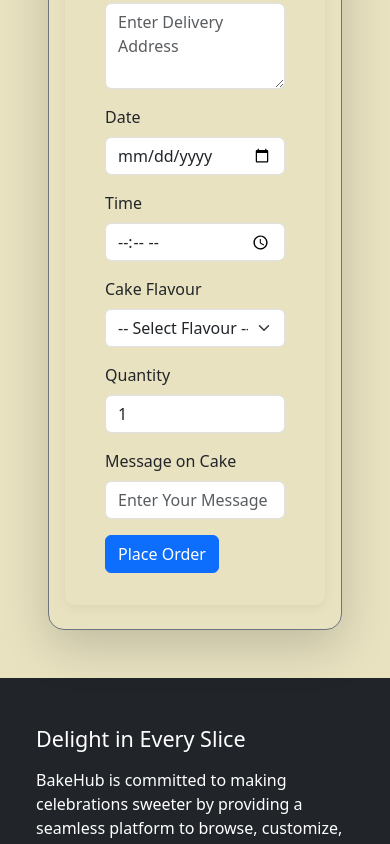
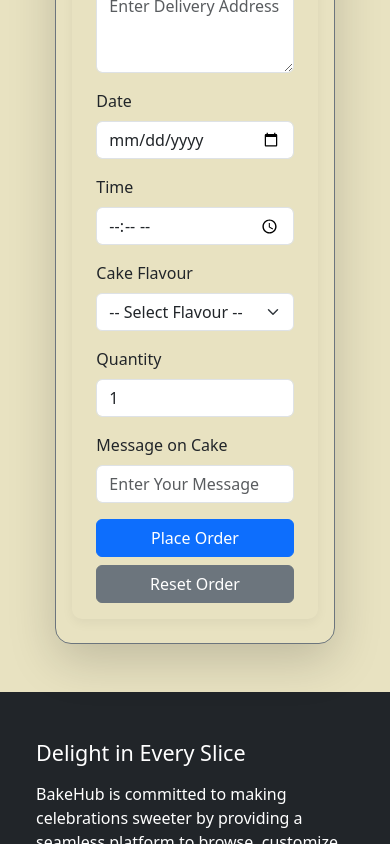
Before and after one commit to prathmesh133/BakeHub, an Angular app: page /ordercake in a window 390 px wide. Shown: the part 1706-2550 px from the top of the page. Built offline with nearby package versions, Linux system fonts and the light colour scheme.

Commit message:
add changes

```diff
--- a/src/app/components/cakeorder/cakeorder.component.html
+++ b/src/app/components/cakeorder/cakeorder.component.html
@@ -27,7 +27,8 @@
 
       <div class="col-12">
         <label class="form-label">Address</label>
-        <textarea class="form-control" rows="3" formControlName="address" placeholder="Enter Delivery Address"></textarea>
+        <textarea class="form-control" rows="3" formControlName="address"
+          placeholder="Enter Delivery Address"></textarea>
       </div>
 
       <div class="col-sm-6 col-md-3">
@@ -55,7 +56,8 @@
 
       <div class="col-md-6">
         <label class="form-label">Quantity</label>
-        <input type="number" class="form-control" formControlName="quantity" min="1" max="10" placeholder="Enter quantity">
+        <input type="number" class="form-control" formControlName="quantity" min="1" max="10"
+          placeholder="Enter quantity">
       </div>
 
       <div class="col-md-6">
@@ -63,12 +65,13 @@
         <input type="text" class="form-control" formControlName="message" placeholder="Enter Your Message">
       </div>
 
-      <div class="col-12">
+      <div class="col-12 d-flex flex-column flex-sm-row gap-2 mt-3">
         <button type="submit" class="btn btn-primary">Place Order</button>
+        <button type="button" class="btn btn-secondary" (click)="resetOrder()">Reset Order</button>
       </div>
     </form>
 
-    <div *ngIf="submitted" class="order-summary mt-5 border-top pt-4">
+    <div *ngIf="submitted" class="order-summary mt-5 border-top pt-4" id="receipt">
       <h3 class="mb-3 text-center">Order Summary</h3>
       <p><strong>Order Id:</strong> {{ orderForm.value.orderId }}</p>
       <p><strong>Name:</strong> {{ orderForm.value.name }}</p>
@@ -83,7 +86,6 @@
 
       <div class="d-flex flex-column flex-sm-row gap-2 mt-3">
         <button class="btn btn-success" (click)="downloadReceipt()">Download Receipt</button>
-        <button class="btn btn-secondary" (click)="resetOrder()">Reset Order</button>
       </div>
     </div>
   </div>
@@ -92,14 +94,16 @@
     <div id="successToast" class="toast text-white bg-success border-0 shadow" role="alert" data-bs-delay="3000">
       <div class="toast-body d-flex justify-content-between align-items-center">
         <span class="toast-message"><i class="fas fa-check-circle me-2"></i></span>
-        <button type="button" class="btn-close btn-close-white ms-2" data-bs-dismiss="toast" aria-label="Close"></button>
+        <button type="button" class="btn-close btn-close-white ms-2" data-bs-dismiss="toast"
+          aria-label="Close"></button>
       </div>
     </div>
 
     <div id="errorToast" class="toast text-white bg-danger border-0 shadow" role="alert" data-bs-delay="3000">
       <div class="toast-body d-flex justify-content-between align-items-center">
         <span class="toast-message"><i class="fas fa-exclamation-triangle me-2"></i></span>
-        <button type="button" class="btn-close btn-close-white ms-2" data-bs-dismiss="toast" aria-label="Close"></button>
+        <button type="button" class="btn-close btn-close-white ms-2" data-bs-dismiss="toast"
+          aria-label="Close"></button>
       </div>
     </div>
   </div>
--- a/src/app/components/cakeorder/cakeorder.component.scss
+++ b/src/app/components/cakeorder/cakeorder.component.scss
@@ -4,6 +4,8 @@
 
 .card {
     background-color: rgb(232, 226, 193);
+    max-width: 900px;
+    margin: auto;
 }
 
 header {
@@ -24,3 +26,16 @@ form,
 .btn:hover {
     border: 0.125rem solid #000000;
 }
+
+
+@media (max-width: 425px) {
+    .card {
+        max-width: 95%;
+        padding: 1rem;
+    }
+
+    form,
+    .order-summary {
+        padding: 1rem;
+    }
+}
--- a/src/app/components/cakeorder/cakeorder.component.ts
+++ b/src/app/components/cakeorder/cakeorder.component.ts
@@ -51,21 +51,46 @@ export class CakeorderComponent implements OnInit {
   }
 
   downloadReceipt(): void {
-    const summary = document.querySelector('.order-summary') as HTMLElement;
-    if (!summary) return;
+    const receipt = document.getElementById('receipt');
+    if (!receipt) return;
 
-    html2canvas(summary).then(canvas => {
+    html2canvas(receipt).then(canvas => {
       const imgData = canvas.toDataURL('image/png');
       const pdf = new jsPDF();
       const imgProps = pdf.getImageProperties(imgData);
       const pdfWidth = pdf.internal.pageSize.getWidth();
       const pdfHeight = (imgProps.height * pdfWidth) / imgProps.width;
-
       pdf.addImage(imgData, 'PNG', 0, 0, pdfWidth, pdfHeight);
       pdf.save('Cake_Order_Receipt.pdf');
+    });
+  }
 
-      this.showToast('successToast', 'Receipt generated successfully!');
-    });
+  printReceipt(): void {
+    const receipt = document.getElementById('receipt');
+    if (!receipt) return;
+
+    const printContents = receipt.innerHTML;
+    const newWin = window.open('', '_blank', 'width=800,height=600');
+    if (newWin) {
+      newWin.document.write(`
+        <html>
+          <head>
+            <title>Cake Order Receipt</title>
+            <style>
+              body { font-family: Arial, sans-serif; padding:20px; }
+              h3 { text-align:center; }
+            </style>
+          </head>
+          <body>
+            ${printContents}
+            <script>
+              window.onload = function() { window.print(); }
+            </script>
+          </body>
+        </html>
+      `);
+      newWin.document.close();
+    }
   }
 
   showToast(toastId: string, message: string): void {
@@ -76,7 +101,6 @@ export class CakeorderComponent implements OnInit {
         if (msgEl) {
           msgEl.textContent = message;
         }
-
         if ((window as any).bootstrap?.Toast) {
           const toast = new (window as any).bootstrap.Toast(toastEl);
           toast.show();
```
